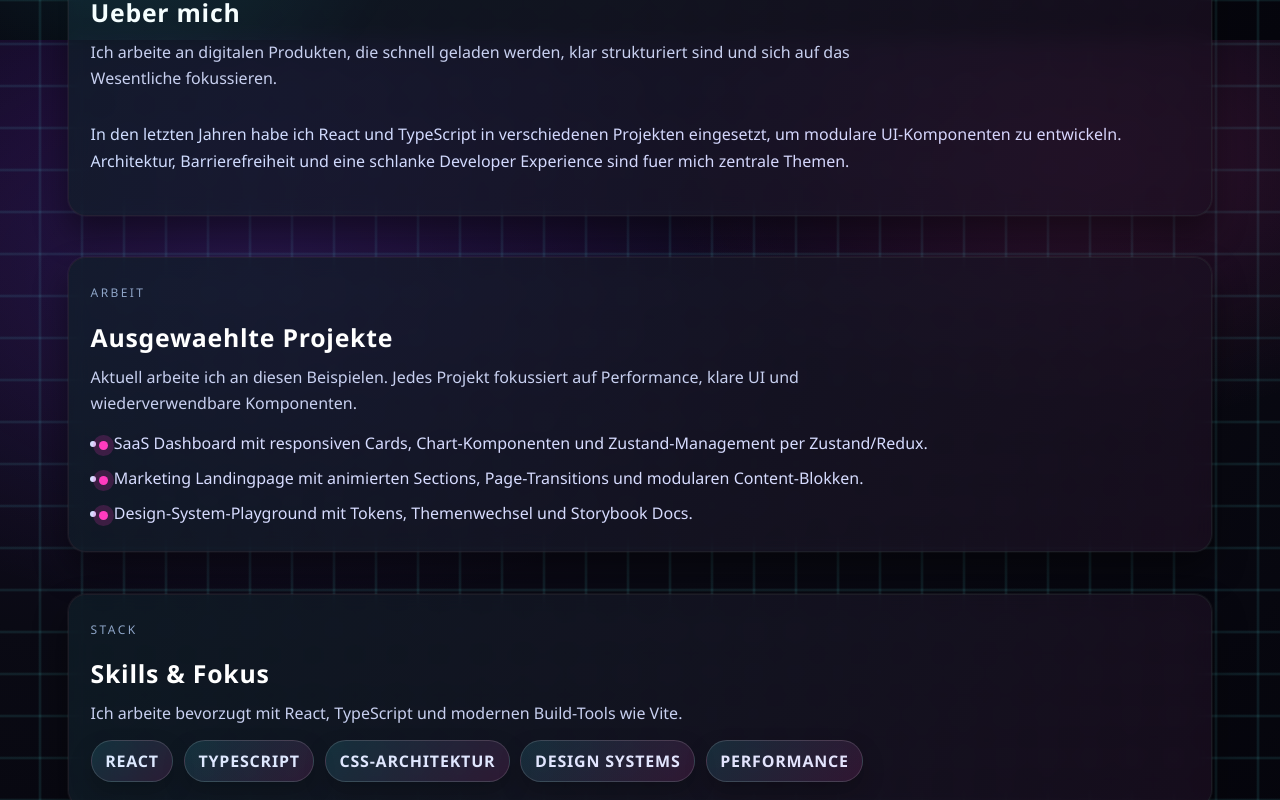
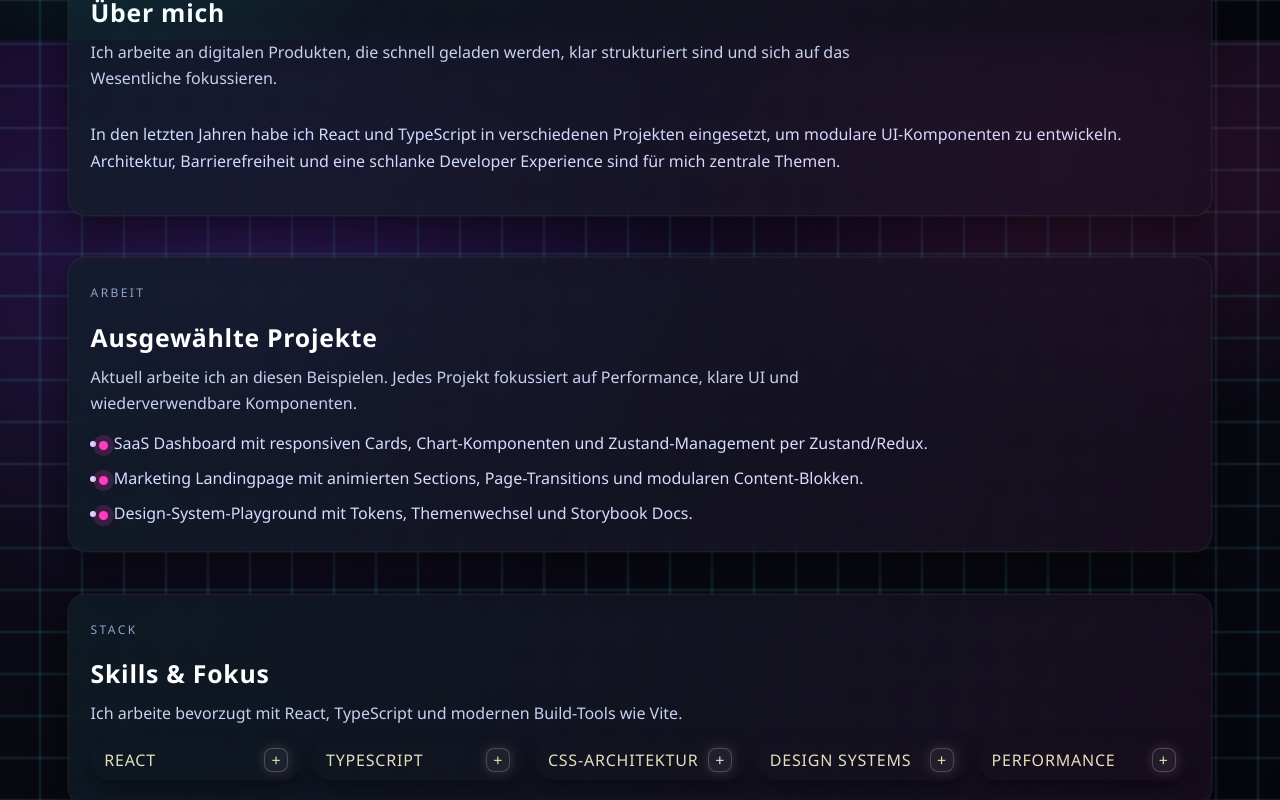
Before and after one commit to NayefH/-NayefHajjaj, a React (Vite) app: page / in a window 1280 px wide. Shown: the part 760-1560 px from the top of the page. Built offline with nearby package versions, Linux system fonts and the light colour scheme.

Commit message:
new design

```diff
--- a/src/App.css
+++ b/src/App.css
@@ -12,6 +12,68 @@
   --text-dim: #93a0c4;
   --border: rgba(255, 255, 255, 0.08);
   --glow: drop-shadow(0 0 14px rgba(53, 242, 255, 0.45));
+}
+
+@keyframes hueShift {
+  0% {
+    filter: hue-rotate(0deg);
+  }
+
+  100% {
+    filter: hue-rotate(360deg);
+  }
+}
+
+@keyframes pulseGlow {
+  0% {
+    box-shadow: 0 0 14px rgba(53, 242, 255, 0.25), 0 0 28px rgba(255, 59, 191, 0.2);
+  }
+
+  50% {
+    box-shadow: 0 0 26px rgba(53, 242, 255, 0.45), 0 0 42px rgba(255, 59, 191, 0.32);
+  }
+
+  100% {
+    box-shadow: 0 0 14px rgba(53, 242, 255, 0.25), 0 0 28px rgba(255, 59, 191, 0.2);
+  }
+}
+
+@keyframes scanline {
+  0% {
+    transform: translateY(-100%);
+    opacity: 0;
+  }
+
+  10% {
+    opacity: 0.18;
+  }
+
+  100% {
+    transform: translateY(120%);
+    opacity: 0;
+  }
+}
+
+@keyframes slideIn {
+  from {
+    transform: translateY(-6px);
+    opacity: 0;
+  }
+
+  to {
+    transform: translateY(0);
+    opacity: 1;
+  }
+}
+
+@keyframes gridDrift {
+  0% {
+    background-position: 0 0, 0 0, 0 0, 0 0, 0 0;
+  }
+
+  100% {
+    background-position: 0 0, 0 0, 140px 0, 0 140px, 0 0;
+  }
 }
 
 html {
@@ -31,23 +93,21 @@ body {
   background:
     radial-gradient(60% 60% at 85% 15%, rgba(255, 59, 191, 0.16), transparent 55%),
     radial-gradient(70% 70% at 20% 30%, rgba(138, 91, 255, 0.14), transparent 60%),
-    repeating-linear-gradient(
-      90deg,
+    repeating-linear-gradient(90deg,
       transparent,
       transparent 38px,
       var(--grid) 40px,
-      transparent 42px
-    ),
-    repeating-linear-gradient(
-      0deg,
+      transparent 42px),
+    repeating-linear-gradient(0deg,
       transparent,
       transparent 38px,
       var(--grid) 40px,
-      transparent 42px
-    ),
+      transparent 42px),
     var(--bg);
   background-attachment: fixed;
   color: #e6e9ff;
+  background-size: auto, auto, 140px 140px, 140px 140px, cover;
+  animation: gridDrift 14s linear infinite;
 }
 
 #root {
@@ -94,6 +154,7 @@ body {
   text-transform: uppercase;
   color: #fff;
   text-shadow: 0 0 18px rgba(255, 59, 191, 0.55);
+  animation: hueShift 18s linear infinite;
 }
 
 .brand-mark {
@@ -110,6 +171,7 @@ body {
   letter-spacing: 0.05em;
   border: 2px solid rgba(255, 255, 255, 0.18);
   box-shadow: 0 0 28px rgba(255, 59, 191, 0.4), inset 0 0 0 1px rgba(0, 0, 0, 0.3);
+  animation: pulseGlow 4s ease-in-out infinite;
 }
 
 .nav-links {
@@ -199,6 +261,8 @@ body {
 
 .hero::before {
   background: radial-gradient(60% 60% at 80% 10%, rgba(53, 242, 255, 0.12), transparent 70%);
+  animation: scanline 6s linear infinite;
+  opacity: 0.35;
 }
 
 .hero::after {
@@ -273,6 +337,7 @@ body {
   box-shadow: 0 0 24px rgba(53, 242, 255, 0.35), 0 0 18px rgba(255, 59, 191, 0.2);
   overflow: hidden;
   filter: var(--glow);
+  animation: pulseGlow 5s ease-in-out infinite;
 }
 
 .hexagon-frame::after {
@@ -315,6 +380,18 @@ body {
   inset: 0;
   background: linear-gradient(115deg, rgba(53, 242, 255, 0.06), rgba(255, 59, 191, 0.05));
   pointer-events: none;
+}
+
+.section::after {
+  content: "";
+  position: absolute;
+  left: 0;
+  right: 0;
+  top: -28px;
+  height: 28px;
+  background: linear-gradient(180deg, rgba(255, 255, 255, 0.1), transparent);
+  opacity: 0.5;
+  animation: scanline 7s linear infinite;
 }
 
 .section-content {
@@ -384,6 +461,15 @@ body {
   gap: 0.65rem;
 }
 
+.pill-card {
+  position: relative;
+  flex: 1 1 180px;
+  min-width: 180px;
+  display: flex;
+  flex-direction: column;
+  gap: 0.45rem;
+}
+
 .pill {
   display: inline-flex;
   padding: 0.42rem 0.85rem;
@@ -395,6 +481,50 @@ body {
   letter-spacing: 0.05em;
   text-transform: uppercase;
   box-shadow: 0 10px 20px rgba(0, 0, 0, 0.35);
+  background-size: 200% 200%;
+  animation: hueShift 12s linear infinite;
+}
+
+.pill-button {
+  border: none;
+  background: none;
+  cursor: pointer;
+  width: 100%;
+  justify-content: space-between;
+  align-items: center;
+  color: inherit;
+  font: inherit;
+  text-align: left;
+  transition: transform 120ms ease, box-shadow 140ms ease, border-color 140ms ease;
+}
+
+.pill-card.open .pill {
+  border-color: rgba(53, 242, 255, 0.4);
+  box-shadow: 0 0 18px rgba(53, 242, 255, 0.25);
+  transform: translateY(-1px);
+}
+
+.pill-indicator {
+  display: inline-flex;
+  align-items: center;
+  justify-content: center;
+  width: 24px;
+  height: 24px;
+  border-radius: 8px;
+  border: 1px solid rgba(255, 255, 255, 0.2);
+  background: rgba(255, 255, 255, 0.06);
+  box-shadow: 0 0 12px rgba(53, 242, 255, 0.2);
+}
+
+.pill-panel {
+  position: relative;
+  padding: 0.8rem 0.85rem;
+  border-radius: 14px;
+  background: linear-gradient(135deg, rgba(53, 242, 255, 0.12), rgba(255, 59, 191, 0.12));
+  border: 1px solid rgba(255, 255, 255, 0.08);
+  color: #d7dcff;
+  box-shadow: 0 16px 30px rgba(0, 0, 0, 0.35), 0 0 0 1px rgba(255, 255, 255, 0.04);
+  animation: slideIn 180ms ease forwards;
 }
 
 .cta-row {
--- a/src/App.tsx
+++ b/src/App.tsx
@@ -1,9 +1,44 @@
+import { useState } from "react";
 import "./App.css";
 import Navbar from "./components/Navbar";
 import Section from "./components/Section";
 import Bewerbungsfoto from "./assets/Bewerbungsfoto.jpg";
 
 function App() {
+  const [openSkill, setOpenSkill] = useState<string | null>(null);
+
+  const skills = [
+    {
+      name: "React",
+      detail:
+        "Hooks, Context, Suspense, Server Components und Performance Patterns.",
+    },
+    {
+      name: "TypeScript",
+      detail:
+        "Strikte Typen, Utility Types, Zod-Schemas und DX-freundliche API-Modelle.",
+    },
+    {
+      name: "CSS-Architektur",
+      detail:
+        "Layering, Design Tokens, themenfähige Komponenten und wartbare Utility-Mixe.",
+    },
+    {
+      name: "Design Systems",
+      detail:
+        "Storybook, Doc-Driven Development, Komponentenbibliotheken und Tokens.",
+    },
+    {
+      name: "Performance",
+      detail:
+        "Code-Splitting, kritische Pfade, Bildoptimierung, Lighthouse & Web-Vitals.",
+    },
+  ];
+
+  const toggleSkill = (skillName: string) => {
+    setOpenSkill((current) => (current === skillName ? null : skillName));
+  };
+
   return (
     <div className="page">
       <Navbar />
@@ -12,7 +47,7 @@ function App() {
         <div className="hero-body">
           <p className="eyebrow">Portfolio</p>
           <h1>
-            Hallo, ich bin Nayef, Frontend-Entwickler mit einem Auge fuer klare
+            Hallo, ich bin Nayef, Frontend-Entwickler mit einem Auge für klare
             Interfaces.
           </h1>
           <p className="lede">
@@ -43,21 +78,21 @@ function App() {
       <Section
         id="about"
         eyebrow="Profil"
-        title="Ueber mich"
+        title="Über mich"
         intro="Ich arbeite an digitalen Produkten, die schnell geladen werden, klar strukturiert sind und sich auf das Wesentliche fokussieren."
       >
         <p>
           In den letzten Jahren habe ich React und TypeScript in verschiedenen
           Projekten eingesetzt, um modulare UI-Komponenten zu entwickeln.
           Architektur, Barrierefreiheit und eine schlanke Developer Experience
-          sind fuer mich zentrale Themen.
+          sind für mich zentrale Themen.
         </p>
       </Section>
 
       <Section
         id="projects"
         eyebrow="Arbeit"
-        title="Ausgewaehlte Projekte"
+        title="Ausgewählte Projekte"
         intro="Aktuell arbeite ich an diesen Beispielen. Jedes Projekt fokussiert auf Performance, klare UI und wiederverwendbare Komponenten."
       >
         <ul className="list">
@@ -83,11 +118,40 @@ function App() {
         intro="Ich arbeite bevorzugt mit React, TypeScript und modernen Build-Tools wie Vite."
       >
         <div className="pill-row">
-          <span className="pill">React</span>
-          <span className="pill">TypeScript</span>
-          <span className="pill">CSS-Architektur</span>
-          <span className="pill">Design Systems</span>
-          <span className="pill">Performance</span>
+          {skills.map((skill, index) => {
+            const isOpen = openSkill === skill.name;
+            const panelId = `skill-${index}`;
+
+            return (
+              <div
+                className={`pill-card ${isOpen ? "open" : ""}`}
+                key={skill.name}
+              >
+                <button
+                  type="button"
+                  className="pill pill-button"
+                  onClick={() => toggleSkill(skill.name)}
+                  aria-expanded={isOpen}
+                  aria-controls={panelId}
+                >
+                  {skill.name}
+                  <span className="pill-indicator" aria-hidden="true">
+                    {isOpen ? "−" : "+"}
+                  </span>
+                </button>
+                {isOpen && (
+                  <div
+                    className="pill-panel"
+                    id={panelId}
+                    role="region"
+                    aria-label={skill.name}
+                  >
+                    {skill.detail}
+                  </div>
+                )}
+              </div>
+            );
+          })}
         </div>
       </Section>
 
@@ -95,10 +159,10 @@ function App() {
         id="contact"
         eyebrow="Kontakt"
         title="Lass uns sprechen"
-        intro="Schreib mir, wenn du ein Projekt mit Fokus auf UI und Performance starten moechtest."
+        intro="Schreib mir, wenn du ein Projekt mit Fokus auf UI und Performance starten möchtest."
       >
         <p>
-          Ich bin erreichbar fuer Freelance-Anfragen, Sparring zu Frontend
+          Ich bin erreichbar für Freelance-Anfragen, Sparring zu Frontend
           Architektur oder zur Optimierung bestehender Interfaces. Antworte
           gerne mit ein paar Stichpunkten zu deinem Vorhaben.
         </p>
--- a/src/components/Navbar.tsx
+++ b/src/components/Navbar.tsx
@@ -1,14 +1,13 @@
 const navLinks = [
-  { href: '#about', label: 'Ueber mich' },
-  { href: '#projects', label: 'Projekte' },
-  { href: '#skills', label: 'Skills' },
-]
+  { href: "#about", label: "Über mich" },
+  { href: "#projects", label: "Projekte" },
+  { href: "#skills", label: "Skills" },
+];
 
 function Navbar() {
   return (
     <header className="navbar">
       <div className="brand">
-        <span className="brand-mark">NH</span>
         <span className="brand-text">Nayef Hajjaj</span>
       </div>
       <nav className="nav-links">
@@ -22,7 +21,7 @@ function Navbar() {
         Kontakt
       </a>
     </header>
-  )
+  );
 }
 
-export default Navbar
+export default Navbar;
```
